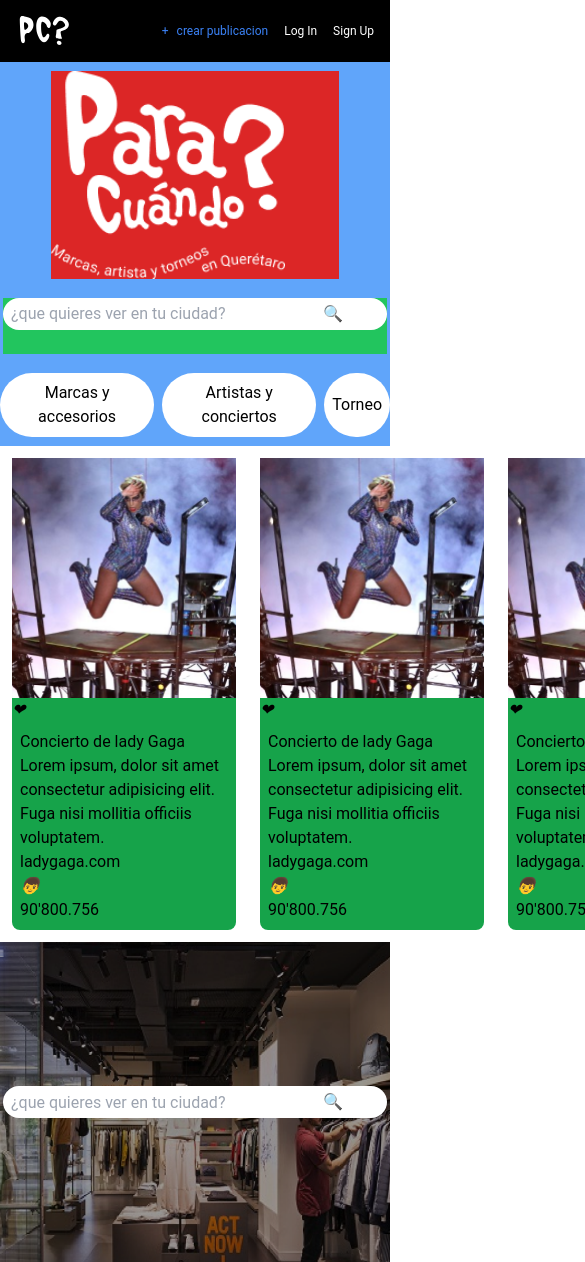
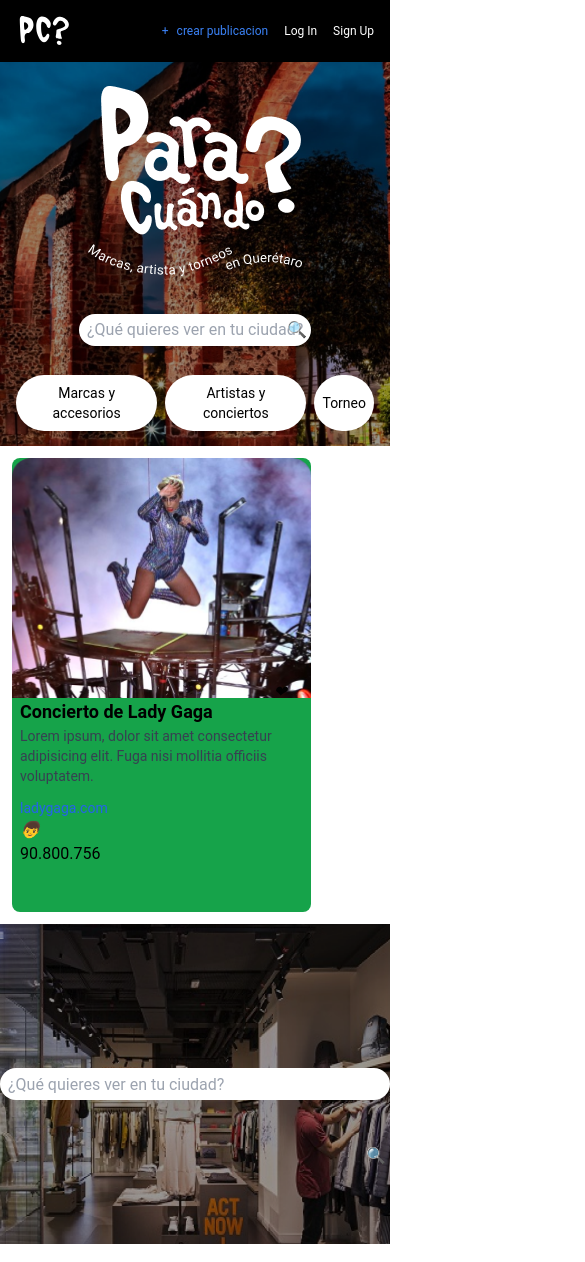
Before and after one commit to designerlopez/paraCuandoProject, a Next.js app: page / in a window 390 px wide. Shown: the top 1262 px of the page, 585 px wide, since content can reach past the window. Built offline with nearby package versions, Linux system fonts and the light colour scheme.

Commit message:
feat: responsive header and footer and getlayout

```diff
--- a/components/Footer.tsx
+++ b/components/Footer.tsx
@@ -1,13 +1,13 @@
 const Footer = () => {
   return (
     <div className="footer flex justify-center bg-[url('../public/images/footer.png')] bg-cover bg-no-repeat bg-center h-screen max-h-80 bottom-0">
-      <div className="input_btn w-96 relative mt-36 ">
+      <div className="input_btn w-full sm:w-96 relative mt-36">
         <input
-          className="input_text text-left w-96 h-8 bg-white py-2 pr-1 pl-2 rounded-full"
+          className="input_text text-left w-full sm:w-96 h-8 bg-white py-2 pr-1 pl-2 rounded-full sm:text-sm"
           type="text"
-          placeholder="¿que quieres ver en tu ciudad?"
+          placeholder="¿Qué quieres ver en tu ciudad?"
         />
-        <button className="input_text relative -inset-y-7  inset-x-80 flex items-center">
+        <button className="input_text absolute -inset-y-0 right-1 flex items-center">
           🔍
         </button>
       </div>
--- a/components/Home.tsx
+++ b/components/Home.tsx
@@ -1,26 +1,28 @@
 export default function Home_page() {
   return (
-    <div className="flex justify-center bg-[url('../public/images/home.png')] bg-cover bg-no-repeat bg-center h-96 ">
-      <div className="grid place-items-center bg-blue-400 ">
-        <div className="  bg-[url('../public/images/brand.png')] bg-contain bg-no-repeat  w-72 h-52 m-0 bg-red-600"></div>
-        <div className="m-0 bg-green-500">
+    <div className="flex justify-center bg-[url('../public/images/home.png')] bg-cover bg-no-repeat bg-center h-96">
+      <div className="mx-4 sm:mx-0 grid place-items-center sm:p-0">
+        <div className="bg-[url('../public/images/brand.png')] bg-center bg-no-repeat w-72 h-52 m-0"></div>
+        <div className="m-0  relative flex items-center">
           <input
-            className="input_text text-left w-96 h-8 bg-white py-2 pr-1 pl-2 rounded-full"
+            className="input_text text-left w-full sm:w-96 h-8 bg-white py-2 pr-1 pl-2 rounded-full sm:text-sm placeholder-sm:text-xs"
             type="text"
-            placeholder="¿que quieres ver en tu ciudad?"
+            placeholder="¿Qué quieres ver en tu ciudad?"
           />
-          <button className="input_text relative -inset-y-7  inset-x-80 flex items-center">
+          <button className="input_text absolute -inset-y-0 right-1 flex items-center">
             🔍
           </button>
         </div>
-        <div className="options-buttons flex gap-2">
-          <button className="bg-white rounded-full p-2">
+        <div className="options-buttons flex gap-2 sm:gap-4">
+          <button className="bg-white rounded-full p-2 sm:p-3 text-sm sm:text-base">
             Marcas y accesorios
           </button>
-          <button className="bg-white rounded-full p-2">
+          <button className="bg-white rounded-full p-2 sm:p-3 text-sm sm:text-base">
             Artistas y conciertos
           </button>
-          <button className="bg-white rounded-full p-2">Torneo</button>
+          <button className="bg-white rounded-full p-2 sm:p-3 text-sm sm:text-base">
+            Torneo
+          </button>
         </div>
       </div>
     </div>
--- /dev/null
+++ b/components/Layout.tsx
@@ -0,0 +1,26 @@
+import Home from '@/pages';
+import { ReactNode } from 'react';
+import Footer from './Footer';
+import Header from './Header';
+
+type LayoutProps = {
+  children: ReactNode;
+};
+
+const Layout = ({ children }: LayoutProps) => {
+  return (
+    <div className="flex flex-col min-h-screen">
+      <Header />
+      <Home />
+      <main className="flex-grow">{children}</main>
+      <Footer />
+    </div>
+  );
+};
+
+export default Layout;
+
+// Define la función getLayout para envolver el contenido de cada página en el componente Layout
+export function getLayout(page: ReactNode) {
+  return <Layout>{page}</Layout>;
+}
--- a/components/card/Card.tsx
+++ b/components/card/Card.tsx
@@ -1,18 +1,18 @@
 export default function Card() {
   return (
-    <article className="article flex-col bg-green-600 w-56 rounded-lg m-3 ">
-      <section className="img  bg-[url('../public/images/cardImg/Rectangle_1.png')] bg-cover bg-no-repeat bg-center w-56 h-60"></section>
-      <i>❤</i>
-      <section className="description p-2">
-        <div className="title">Concierto de lady Gaga</div>
-        <div className="description ">
+    <article className="article flex-col bg-green-600 w-[299px] h-[454px] rounded-lg m-3 overflow-hidden relative">
+      <section className="img bg-[url('../public/images/cardImg/Rectangle_1.png')] bg-cover bg-no-repeat bg-center w-full h-60 rounded-t-lg"></section>
+      <i className="absolute right-6 bottom-52">❤</i>
+      <section className="description p-2 pt-0 px-2">
+        <div className="title  font-bold text-lg ">Concierto de Lady Gaga</div>
+        <div className="w-[254px] h-[72px] text-sm text-gray-700  ">
           Lorem ipsum, dolor sit amet consectetur adipisicing elit. Fuga nisi
           mollitia officiis voluptatem.
         </div>
-        <div className="url">ladygaga.com</div>
+        <div className="url text-sm text-blue-600">ladygaga.com</div>
         <div>
           <i>👦</i>
-          <p>90'800.756</p>
+          <p>90.800.756</p>
         </div>
       </section>
     </article>
--- a/components/containerCards.tsx
+++ b/components/containerCards.tsx
@@ -4,8 +4,6 @@
   return (
     <div className="flex justify-between">
       <Card />
-      <Card />
-      <Card />
     </div>
   );
 }
--- a/pages/index.tsx
+++ b/pages/index.tsx
@@ -2,14 +2,18 @@
 import Footer from '@/components/Footer';
 import Header from '@/components/Header';
 import Home_page from '@/components/Home';
+import { getLayout } from '@/components/Layout';
 
 export default function Home() {
   return (
     <>
-      <Header></Header>
+      <Header />
       <Home_page></Home_page>
       <Container />
-      <Footer></Footer>
+      <Footer />
     </>
   );
 }
+
+// Asigna la función getLayout a la página de inicio
+Home.getLayout = getLayout;
```
